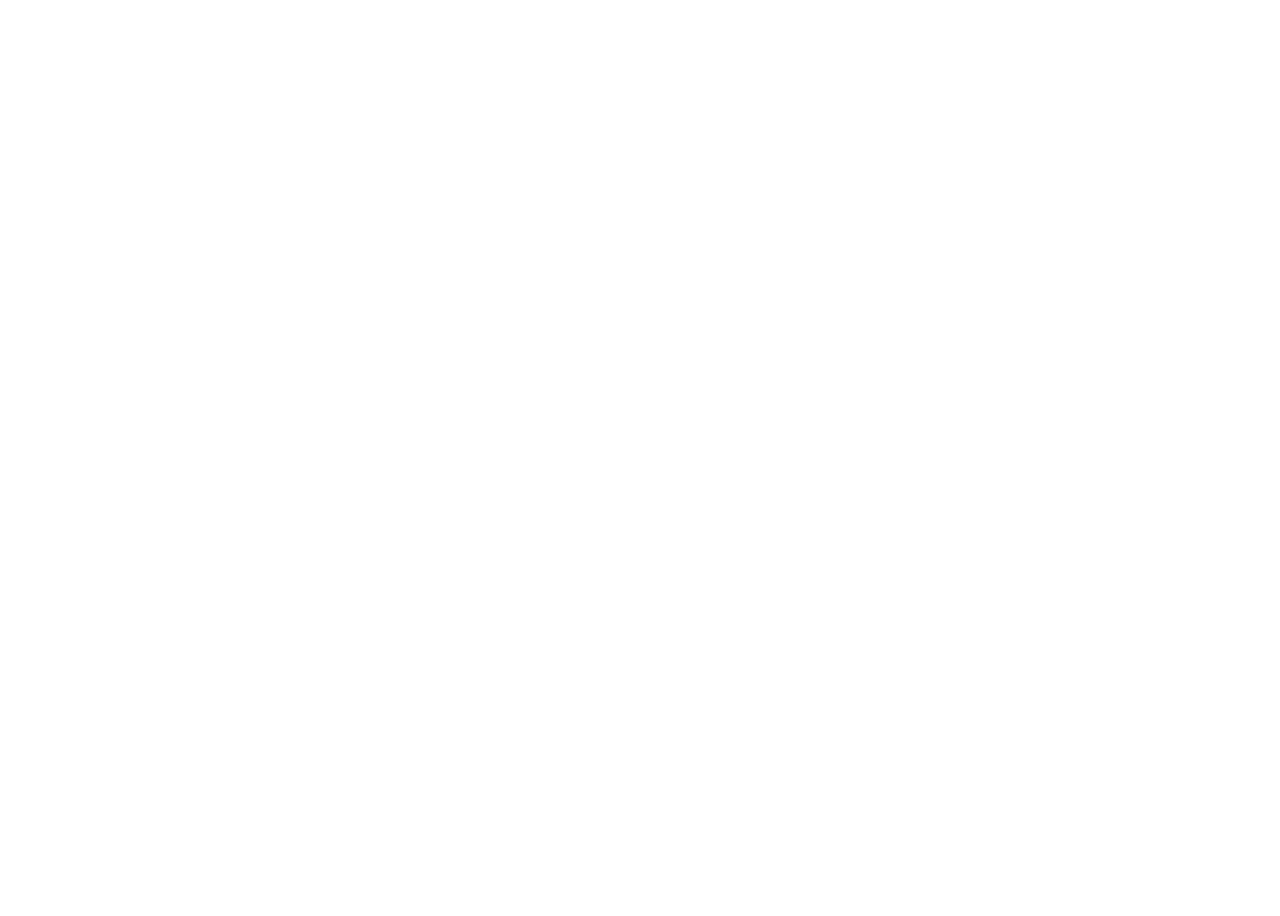
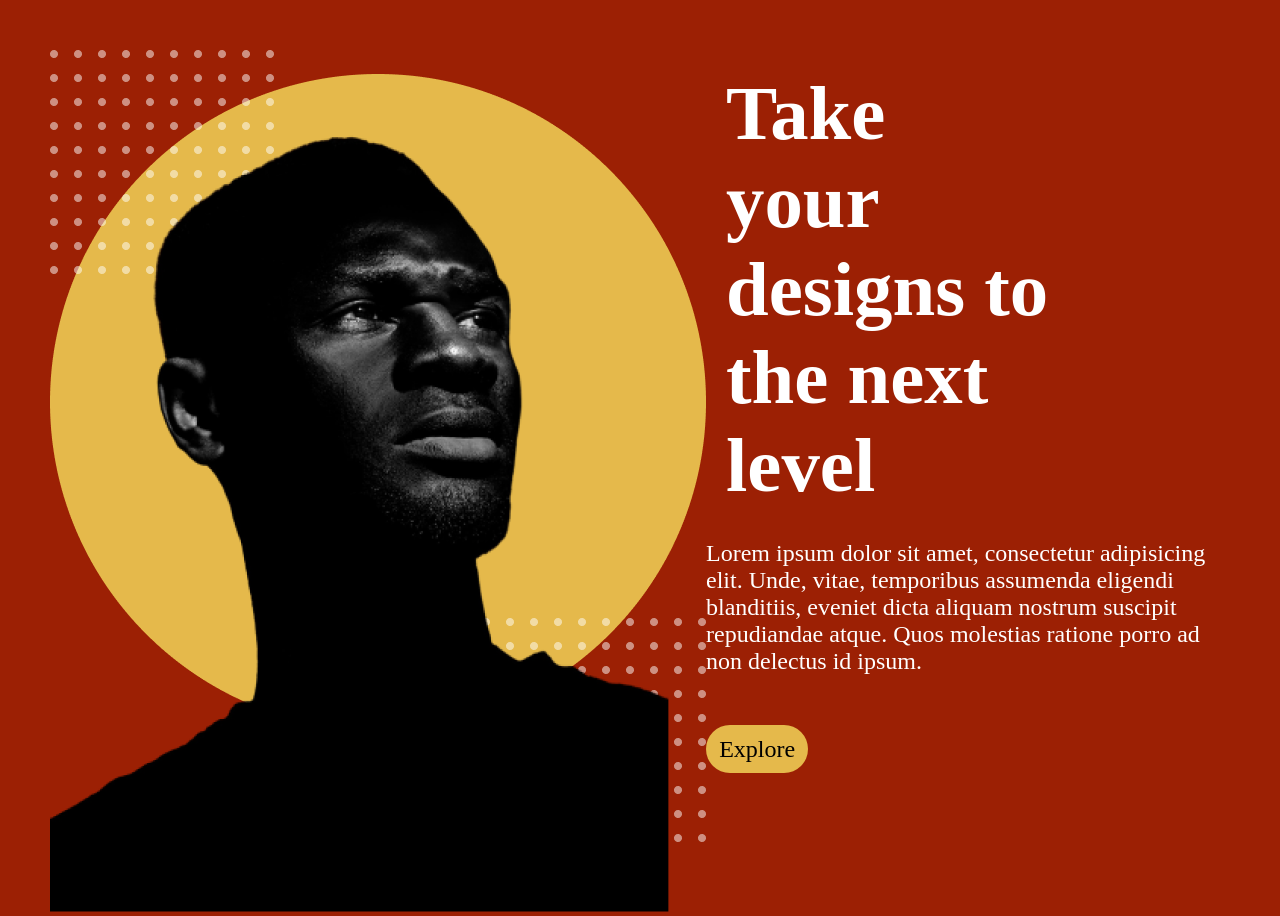
Before and after one commit to VeronicaRuizBautista/landingPages, a plain HTML site: page index.html in a window 1280 px wide. Before the commit the page ends 800 px from the top, so only its background shows below. Drawn offline with Linux system fonts and the light colour scheme.

Commit message:
feat: :sparkles: Creando ejercicio 8

```diff
--- a/css/style.css
+++ b/css/style.css
@@ -1 +1,53 @@
 @import url(variables.css);
+*{
+    padding: 0;
+    margin: 0;
+    font-family: 'Times New Roman', Times, serif;
+    box-sizing: border-box;
+}
+body {
+    width: 100%;
+    height: 100vh;
+    padding: 50px;
+    background-color: var(--color-fondo);
+    display: grid;
+    grid-template-columns: repeat(2, 1fr);
+    grid-template-rows: 2fr repeat(2, 1fr);
+    grid-template-areas:
+    "img h_1"
+    "img parrafo"
+    "img btn"
+    ;
+}
+.img {
+    grid-area: img;
+}
+.container1 {
+    width: 70%;
+    padding: 20px;
+    grid-area: h_1;
+    color: var(--color-blanco);
+    font-size: 3vw
+}
+.container2{
+    padding-top: 10px;
+    grid-area: parrafo;
+    color: var(--color-blanco);
+    font-size: x-large;
+}
+.btn {
+    padding-top: 50px;
+    grid-area: btn;
+}
+.btn button {
+    width: 8vw;
+    height: 6vh;
+    padding: 3px;
+    font-size: x-large;
+    border: none;
+    background-color: var(--color-mostaza);
+    border-radius: 30px;
+}
+.btn button:hover{
+    box-shadow: 0, 0, 10px ;
+}
--- a/css/variables.css
+++ b/css/variables.css
@@ -1,3 +1,5 @@
 :root {
     --color-blanco:white;
+    --color-fondo:#9C2004;
+    --color-mostaza:#E5B94B;
 }
--- a/index.html
+++ b/index.html
@@ -3,10 +3,19 @@
 <head>
     <meta charset="UTF-8">
     <meta name="viewport" content="width=device-width, initial-scale=1.0">
-    <title>Document</title>
+    <title>8</title>
     <link rel="stylesheet" href="css/style.css">
 </head>
 <body>
-
+    <div class="img">
+        <img src="storage/img/Hero image.png" alt="imagen1">
+    </div>
+    <div class="container1">
+        <h1>Take your designs to the next level</h1>
+    </div>
+    <div class="container2">
+        <p>Lorem ipsum dolor sit amet, consectetur adipisicing elit. Unde, vitae, temporibus assumenda eligendi blanditiis, eveniet dicta aliquam nostrum suscipit repudiandae atque. Quos molestias ratione porro ad non delectus id ipsum.</p>
+    </div>
+    <div class="btn"><button>Explore</button></div>
 </body>
 </html>
```
Also changed, not shown: storage/img/Hero image.png (added).
